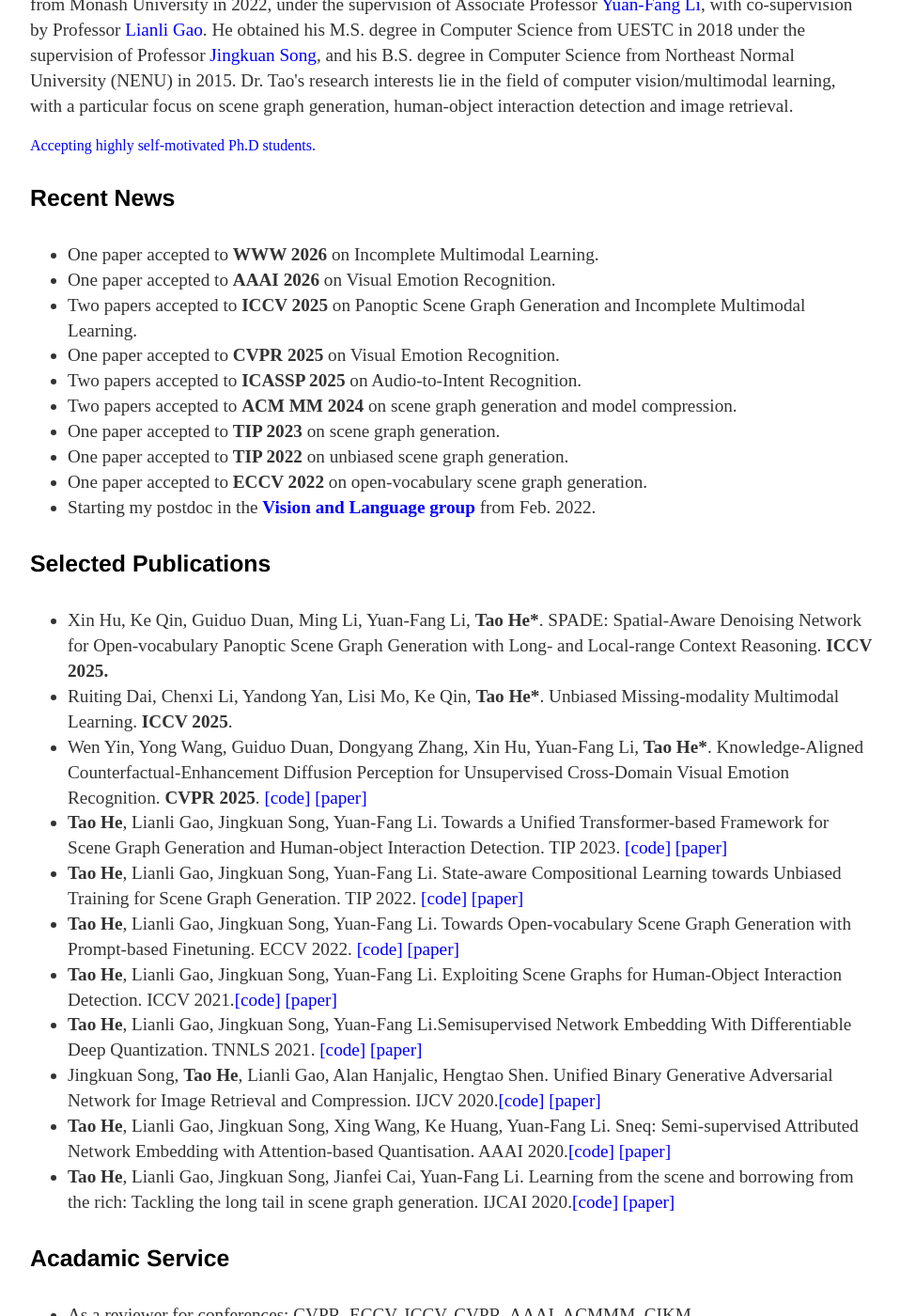
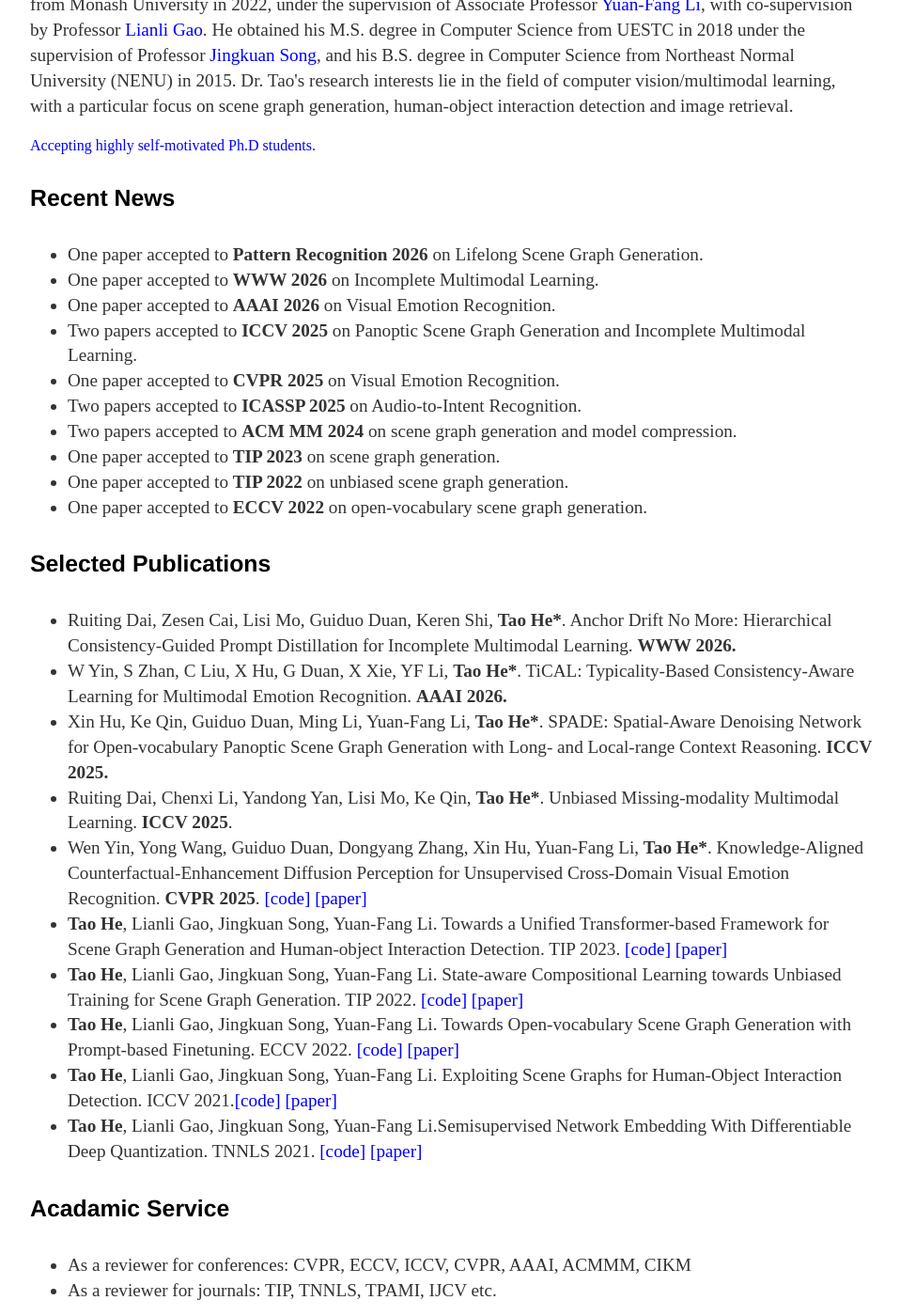
Before and after one commit to ht014/ht014.github.io, a Jekyll site: the page built from index.html, in a window 1280 px wide and 1400 px high, scrolled down 429 px. Shown: the whole window at 94% size, without its empty margins (160-1118 px from the left). Built offline with Jekyll 4.4.1, drawn with Linux system fonts in a browser that asks for light colours.

Commit message:
Update index.html

```diff
--- a/index.html
+++ b/index.html
@@ -32,6 +32,7 @@ Dr. Tao's research interests lie in the field of computer vision/multimodal lear
 
 <h4> Recent News</h4>
 <ul>
+	<li>One paper accepted to <strong>Pattern Recognition 2026</strong> on Lifelong Scene Graph Generation.</li>
 	<li>One paper accepted to <strong>WWW 2026</strong> on Incomplete Multimodal Learning.</li>
 	<li>One paper accepted to <strong>AAAI 2026</strong> on Visual Emotion Recognition.</li>
 	<li>Two papers accepted to <strong>ICCV 2025</strong> on Panoptic Scene Graph Generation and Incomplete Multimodal Learning.</li>
@@ -41,7 +42,7 @@ Dr. Tao's research interests lie in the field of computer vision/multimodal lear
 	<li>One paper accepted to <strong>TIP 2023</strong> on scene graph generation.</li>
 	<li>One paper accepted to <strong>TIP 2022</strong> on unbiased scene graph generation.</li>
 	<li>One paper accepted to <strong>ECCV 2022</strong>  on open-vocabulary scene graph generation.</li>
-	<li>Starting my postdoc in the <a = href="https://www.monash.edu/it/dsai/vision-language"><strong> <font color="#0000ff">Vision and Language group </font></strong></a> from Feb. 2022.</li>
+	<!-- <li>Starting my postdoc in the <a = href="https://www.monash.edu/it/dsai/vision-language"><strong> <font color="#0000ff">Vision and Language group </font></strong></a> from Feb. 2022.</li> -->
 	<!-- <li>One paper accepted to <strong>TNNLS 2021</strong>  on network embedding.</li> -->
 	<!-- <li>One paper accepted to <strong>ICCV 2021</strong>  on Human-Ojbect interaction with scene graphs.</li> -->
 <!-- 	<li>One paper acccepted to <strong>IJCAI 2021</strong>  on scene graph generation.</li> -->
@@ -52,6 +53,8 @@ Dr. Tao's research interests lie in the field of computer vision/multimodal lear
 
 <h4>Selected Publications</h4>
 <ul>
+	<li>Ruiting Dai, Zesen Cai, Lisi Mo, Guiduo Duan, Keren Shi, <strong>Tao He*</strong>. Anchor Drift No More: Hierarchical Consistency-Guided Prompt Distillation for Incomplete Multimodal Learning. <strong>WWW 2026.</strong></li>
+	<li>W Yin, S Zhan, C Liu, X Hu, G Duan, X Xie, YF Li, <strong>Tao He*</strong>. TiCAL: Typicality-Based Consistency-Aware Learning for Multimodal Emotion Recognition. <strong>AAAI 2026.</strong></li>
 	<li>Xin Hu, Ke Qin, Guiduo Duan, Ming Li, Yuan-Fang Li, <strong>Tao He*</strong>. SPADE: Spatial-Aware Denoising Network for Open-vocabulary Panoptic Scene Graph Generation with Long- and Local-range Context Reasoning. <strong>ICCV 2025.</strong></li>
 	<li>Ruiting Dai, Chenxi Li, Yandong Yan, Lisi Mo, Ke Qin, <strong>Tao He*</strong>. Unbiased Missing-modality Multimodal Learning.  <strong>ICCV 2025</strong>.</li>
 	<li>Wen Yin, Yong Wang, Guiduo Duan, Dongyang Zhang, Xin Hu, Yuan-Fang Li, <strong>Tao He*</strong>. Knowledge-Aligned Counterfactual-Enhancement Diffusion Perception for Unsupervised Cross-Domain Visual Emotion Recognition.  <strong>CVPR 2025</strong>. <a href="https://yinwen2019.github.io/ucdver/" rel="nofollow"><font color="#0000ff">[code]</font></a> <a href="https://www.arxiv.org/abs/2505.19694" rel="nofollow"><font color="#0000ff">[paper]</font></a> <font color="#ff0000"><b>&nbsp;</b></font> </li>
@@ -62,11 +65,11 @@ Dr. Tao's research interests lie in the field of computer vision/multimodal lear
 
 	<li><strong>Tao He</strong>, Lianli Gao, Jingkuan Song, Yuan-Fang Li. Exploiting Scene Graphs for Human-Object Interaction Detection. ICCV 2021.<a href=" " rel="nofollow"><font color="#0000ff">[code]</font></a> <a href="https://arxiv.org/abs/2108.08584" rel="nofollow"><font color="#0000ff">[paper]</font></a> <font color="#ff0000"><b>&nbsp;</b></font> </li>
 	<li><strong>Tao He</strong>, Lianli Gao, Jingkuan Song, Yuan-Fang Li.Semisupervised Network Embedding With Differentiable Deep Quantization. TNNLS 2021. <a href=" " rel="nofollow"><font color="#0000ff">[code]</font></a> <a href="https://arxiv.org/pdf/2108.09128" rel="nofollow"><font color="#0000ff">[paper]</font></a> <font color="#ff0000"><b>&nbsp;</b></font> </li>
-	<li>Jingkuan Song, <strong>Tao He</strong>, Lianli Gao,  Alan Hanjalic, Hengtao Shen. Unified Binary Generative Adversarial Network for Image Retrieval and Compression. IJCV 2020.<a href="" rel="nofollow"><font color="#0000ff">[code]</font></a> <a href="http://pure.tudelft.nl/ws/files/82393102/ijcv2020_binary.pdf" rel="nofollow"><font color="#0000ff">[paper]</font></a> <font color="#ff0000"><b>&nbsp;</b></font> </li>
+	<!-- <li>Jingkuan Song, <strong>Tao He</strong>, Lianli Gao,  Alan Hanjalic, Hengtao Shen. Unified Binary Generative Adversarial Network for Image Retrieval and Compression. IJCV 2020.<a href="" rel="nofollow"><font color="#0000ff">[code]</font></a> <a href="http://pure.tudelft.nl/ws/files/82393102/ijcv2020_binary.pdf" rel="nofollow"><font color="#0000ff">[paper]</font></a> <font color="#ff0000"><b>&nbsp;</b></font> </li> -->
 
-	<li><strong>Tao He</strong>, Lianli Gao, Jingkuan Song, Xing Wang, Ke Huang, Yuan-Fang Li. Sneq: Semi-supervised Attributed Network Embedding with Attention-based Quantisation. AAAI 2020.<a href=" " rel="nofollow"><font color="#0000ff">[code]</font></a> <a href=" " rel="nofollow"><font color="#0000ff">[paper]</font></a> <font color="#ff0000"><b>&nbsp;</b></font> </li>
+	<!-- <li><strong>Tao He</strong>, Lianli Gao, Jingkuan Song, Xing Wang, Ke Huang, Yuan-Fang Li. Sneq: Semi-supervised Attributed Network Embedding with Attention-based Quantisation. AAAI 2020.<a href=" " rel="nofollow"><font color="#0000ff">[code]</font></a> <a href=" " rel="nofollow"><font color="#0000ff">[paper]</font></a> <font color="#ff0000"><b>&nbsp;</b></font> </li> -->
 
-	<li><strong>Tao He</strong>, Lianli Gao, Jingkuan Song, Jianfei Cai, Yuan-Fang Li. Learning from the scene and borrowing from the rich: Tackling the long tail in scene graph generation. IJCAI 2020.<a href=" " rel="nofollow"><font color="#0000ff">[code]</font></a> <a href=" " rel="nofollow"><font color="#0000ff">[paper]</font></a> <font color="#ff0000"><b>&nbsp;</b></font> </li>
+	<!-- <li><strong>Tao He</strong>, Lianli Gao, Jingkuan Song, Jianfei Cai, Yuan-Fang Li. Learning from the scene and borrowing from the rich: Tackling the long tail in scene graph generation. IJCAI 2020.<a href=" " rel="nofollow"><font color="#0000ff">[code]</font></a> <a href=" " rel="nofollow"><font color="#0000ff">[paper]</font></a> <font color="#ff0000"><b>&nbsp;</b></font> </li> -->
 
 
 <!-- 	<li><strong>Tao He</strong>, Yuan-Fang Li, Lianli Gao, Dongxiang Zhang, Jingkuan Song. Learning from the scene and borrowing from the rich: Tackling the long tail in scene graph generation. IJCAI 2020.<a href=" " rel="nofollow"><font color="#0000ff">[code]</font></a> <a href=" " rel="nofollow"><font color="#0000ff">[paper]</font></a> <font color="#ff0000"><b>&nbsp;</b></font> </li>
```
